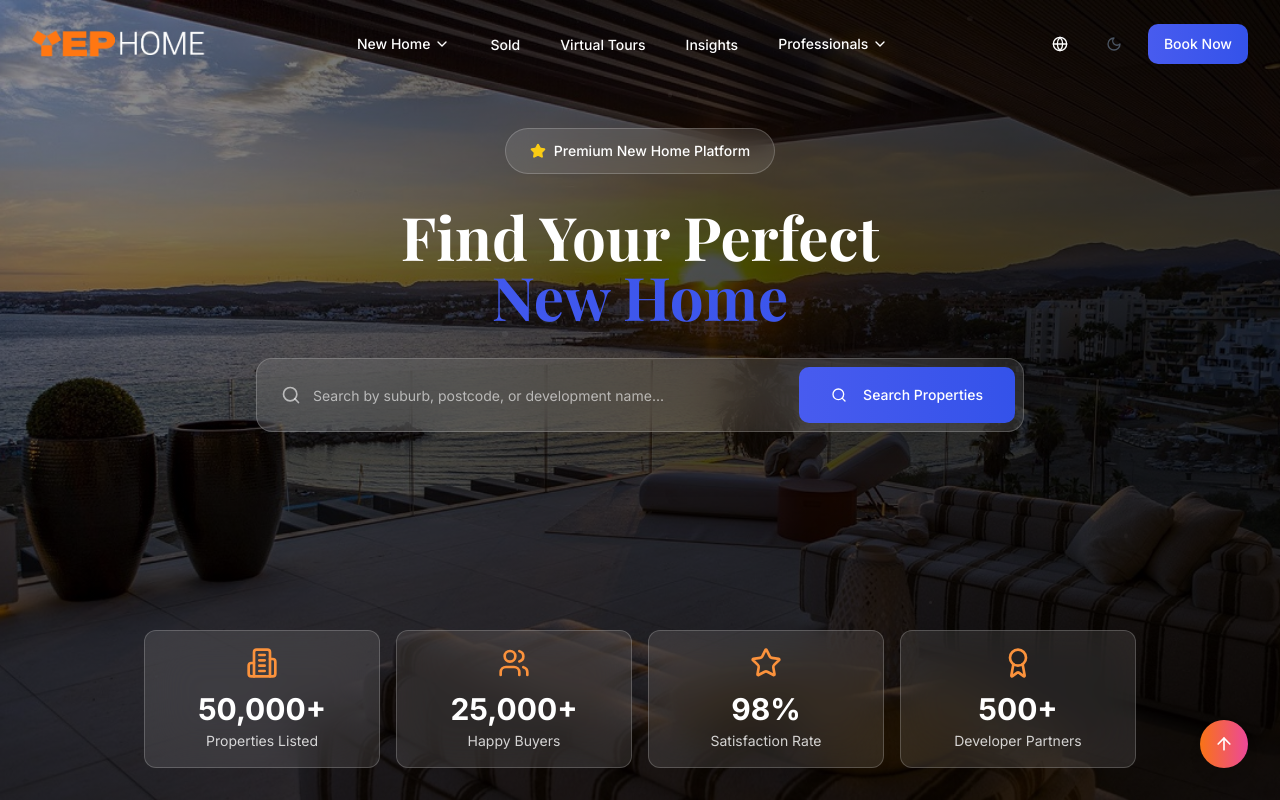
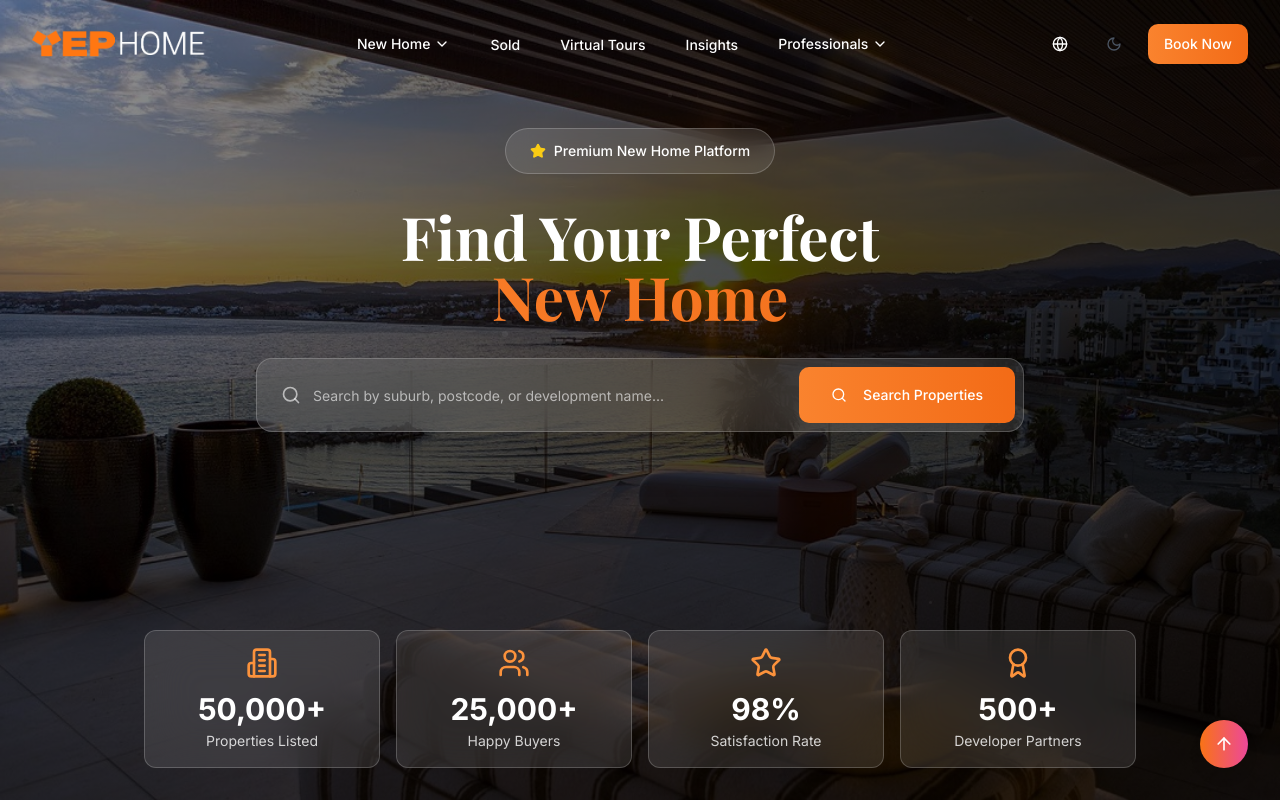
Before and after one commit to sherry-dong-11/modern-seaside-stay-778, a React (Vite) app: page / in a window 1280 px wide. Shown: the top 800 px of the page. Built offline with nearby package versions, Linux system fonts and the light colour scheme.

Commit message:
Reverted to commit aadb9ce81ffaf1e75fe9583ddb8439a43057251a

```diff
--- a/src/index.css
+++ b/src/index.css
@@ -8,152 +8,126 @@
 @layer base {
   :root {
     --background: 0 0% 100%;
-    --foreground: 215 25% 8%;
+    --foreground: 210 40% 8%;
 
     --card: 0 0% 100%;
-    --card-foreground: 215 25% 8%;
+    --card-foreground: 210 40% 8%;
 
     --popover: 0 0% 100%;
-    --popover-foreground: 215 25% 8%;
+    --popover-foreground: 210 40% 8%;
 
-    --primary: 233 84% 61%;
+    --primary: 25 95% 58%;
     --primary-foreground: 0 0% 100%;
 
-    --secondary: 220 13% 96%;
-    --secondary-foreground: 215 20% 15%;
+    --secondary: 210 40% 98%;
+    --secondary-foreground: 210 40% 15%;
 
-    --muted: 220 13% 96%;
-    --muted-foreground: 215 16% 47%;
+    --muted: 210 40% 96%;
+    --muted-foreground: 210 30% 45%;
 
-    --accent: 233 100% 97%;
-    --accent-foreground: 233 84% 25%;
+    --accent: 25 95% 95%;
+    --accent-foreground: 25 95% 25%;
 
-    --destructive: 0 84% 60%;
+    --destructive: 0 85% 60%;
     --destructive-foreground: 0 0% 100%;
 
-    --border: 220 13% 91%;
-    --input: 220 13% 96%;
-    --ring: 233 84% 61%;
+    --border: 210 20% 88%;
+    --input: 210 20% 95%;
+    --ring: 25 95% 58%;
 
-    /* Tech-forward design tokens inspired by lofty.ai */
-    --primary-50: 240 100% 98%;
-    --primary-100: 238 84% 94%;
-    --primary-200: 237 83% 88%;
-    --primary-500: 233 84% 61%;
-    --primary-600: 230 81% 56%;
-    --primary-700: 227 77% 51%;
-    --primary-900: 224 71% 32%;
-
-    --slate-50: 210 40% 98%;
-    --slate-100: 210 40% 96%;
-    --slate-200: 213 27% 84%;
-    --slate-300: 215 20% 65%;
-    --slate-400: 215 16% 47%;
-    --slate-500: 215 19% 35%;
-    --slate-600: 215 28% 17%;
-    --slate-700: 217 33% 17%;
-    --slate-800: 215 28% 17%;
-    --slate-900: 222 84% 5%;
+    /* Premium design tokens */
+    --primary-50: 33 100% 96%;
+    --primary-100: 30 100% 90%;
+    --primary-200: 28 100% 82%;
+    --primary-500: 25 95% 58%;
+    --primary-600: 23 90% 52%;
+    --primary-900: 15 75% 25%;
 
     --neutral-50: 0 0% 98%;
-    --neutral-100: 210 17% 95%;
-    --neutral-200: 214 15% 89%;
-    --neutral-300: 215 14% 76%;
-    --neutral-400: 215 13% 65%;
-    --neutral-500: 215 16% 47%;
-    --neutral-600: 215 19% 35%;
-    --neutral-700: 215 25% 27%;
-    --neutral-800: 217 33% 17%;
-    --neutral-900: 222 84% 5%;
+    --neutral-100: 210 20% 96%;
+    --neutral-200: 210 16% 88%;
+    --neutral-300: 210 14% 76%;
+    --neutral-400: 210 12% 64%;
+    --neutral-500: 210 10% 52%;
+    --neutral-600: 210 12% 40%;
+    --neutral-700: 210 14% 28%;
+    --neutral-800: 210 16% 16%;
+    --neutral-900: 210 20% 8%;
 
-    /* Tech gradients */
+    /* Gradients */
     --gradient-primary: linear-gradient(135deg, hsl(var(--primary-500)), hsl(var(--primary-600)));
-    --gradient-hero: linear-gradient(135deg, hsl(var(--primary-600)), hsl(var(--primary-700)));
-    --gradient-subtle: linear-gradient(135deg, hsl(var(--slate-50)), hsl(var(--primary-50)));
-    --gradient-tech: linear-gradient(135deg, hsl(var(--slate-900)), hsl(var(--neutral-800)));
+    --gradient-subtle: linear-gradient(135deg, hsl(var(--neutral-50)), hsl(var(--primary-50)));
+    --gradient-hero: linear-gradient(135deg, hsl(var(--primary-500) / 0.9), hsl(var(--primary-600) / 0.95));
 
-    /* Tech shadows */
-    --shadow-sm: 0 1px 2px 0 hsl(var(--slate-900) / 0.05);
-    --shadow-md: 0 4px 6px -1px hsl(var(--slate-900) / 0.1), 0 2px 4px -1px hsl(var(--slate-900) / 0.06);
-    --shadow-lg: 0 10px 15px -3px hsl(var(--slate-900) / 0.1), 0 4px 6px -2px hsl(var(--slate-900) / 0.05);
-    --shadow-xl: 0 20px 25px -5px hsl(var(--slate-900) / 0.1), 0 10px 10px -5px hsl(var(--slate-900) / 0.04);
-    --shadow-primary: 0 10px 25px -3px hsl(var(--primary-500) / 0.25);
+    /* Shadows */
+    --shadow-sm: 0 1px 2px 0 hsl(var(--neutral-900) / 0.05);
+    --shadow-md: 0 4px 6px -1px hsl(var(--neutral-900) / 0.1), 0 2px 4px -1px hsl(var(--neutral-900) / 0.06);
+    --shadow-lg: 0 10px 15px -3px hsl(var(--neutral-900) / 0.1), 0 4px 6px -2px hsl(var(--neutral-900) / 0.05);
+    --shadow-xl: 0 20px 25px -5px hsl(var(--neutral-900) / 0.1), 0 10px 10px -5px hsl(var(--neutral-900) / 0.04);
+    --shadow-primary: 0 10px 25px -3px hsl(var(--primary-500) / 0.2);
 
     --radius: 0.75rem;
   }
 
   .dark {
-    --background: 222 84% 5%;
-    --foreground: 210 40% 98%;
+    --background: 210 20% 8%;
+    --foreground: 210 20% 98%;
 
-    --card: 217 33% 17%;
-    --card-foreground: 210 40% 98%;
+    --card: 210 20% 12%;
+    --card-foreground: 210 20% 98%;
 
-    --popover: 217 33% 17%;
-    --popover-foreground: 210 40% 98%;
+    --popover: 210 20% 12%;
+    --popover-foreground: 210 20% 98%;
 
-    --primary: 233 84% 61%;
+    --primary: 25 95% 58%;
     --primary-foreground: 0 0% 100%;
 
-    --secondary: 215 28% 17%;
-    --secondary-foreground: 210 40% 98%;
+    --secondary: 210 20% 15%;
+    --secondary-foreground: 210 20% 98%;
 
-    --muted: 215 28% 17%;
-    --muted-foreground: 215 20% 65%;
+    --muted: 210 20% 15%;
+    --muted-foreground: 210 20% 65%;
 
-    --accent: 233 84% 15%;
-    --accent-foreground: 233 84% 85%;
+    --accent: 25 95% 15%;
+    --accent-foreground: 25 95% 85%;
 
     --destructive: 0 70% 55%;
-    --destructive-foreground: 210 40% 98%;
+    --destructive-foreground: 210 20% 98%;
 
-    --border: 215 28% 17%;
-    --input: 215 28% 17%;
-    --ring: 233 84% 61%;
+    --border: 210 20% 20%;
+    --input: 210 20% 20%;
+    --ring: 25 95% 58%;
 
-    /* Dark mode tech tokens */
-    --primary-50: 224 71% 4%;
-    --primary-100: 226 73% 8%;
-    --primary-200: 228 75% 12%;
-    --primary-500: 233 84% 61%;
-    --primary-600: 235 86% 65%;
-    --primary-700: 237 88% 69%;
-    --primary-900: 240 100% 94%;
+    /* Dark mode premium tokens */
+    --primary-50: 15 75% 8%;
+    --primary-100: 18 80% 12%;
+    --primary-200: 20 85% 16%;
+    --primary-500: 25 95% 58%;
+    --primary-600: 27 98% 62%;
+    --primary-900: 33 100% 90%;
 
-    --slate-50: 222 84% 5%;
-    --slate-100: 217 33% 17%;
-    --slate-200: 215 28% 17%;
-    --slate-300: 215 25% 27%;
-    --slate-400: 215 19% 35%;
-    --slate-500: 215 16% 47%;
-    --slate-600: 215 13% 65%;
-    --slate-700: 215 14% 76%;
-    --slate-800: 214 15% 89%;
-    --slate-900: 210 17% 95%;
+    --neutral-50: 210 20% 8%;
+    --neutral-100: 210 18% 12%;
+    --neutral-200: 210 16% 16%;
+    --neutral-300: 210 14% 24%;
+    --neutral-400: 210 12% 36%;
+    --neutral-500: 210 10% 48%;
+    --neutral-600: 210 12% 60%;
+    --neutral-700: 210 14% 72%;
+    --neutral-800: 210 16% 84%;
+    --neutral-900: 210 20% 92%;
 
-    --neutral-50: 222 84% 5%;
-    --neutral-100: 217 33% 17%;
-    --neutral-200: 215 28% 17%;
-    --neutral-300: 215 25% 27%;
-    --neutral-400: 215 19% 35%;
-    --neutral-500: 215 16% 47%;
-    --neutral-600: 215 13% 65%;
-    --neutral-700: 215 14% 76%;
-    --neutral-800: 214 15% 89%;
-    --neutral-900: 210 17% 95%;
+    /* Dark gradients */
+    --gradient-primary: linear-gradient(135deg, hsl(var(--primary-500)), hsl(var(--primary-600)));
+    --gradient-subtle: linear-gradient(135deg, hsl(var(--neutral-50)), hsl(var(--primary-50)));
+    --gradient-hero: linear-gradient(135deg, hsl(var(--primary-500) / 0.9), hsl(var(--primary-600) / 0.95));
 
-    /* Dark tech gradients */
-    --gradient-primary: linear-gradient(135deg, hsl(var(--primary-500)), hsl(var(--primary-600)));
-    --gradient-hero: linear-gradient(135deg, hsl(var(--primary-600)), hsl(var(--primary-700)));
-    --gradient-subtle: linear-gradient(135deg, hsl(var(--slate-50)), hsl(var(--primary-50)));
-    --gradient-tech: linear-gradient(135deg, hsl(var(--slate-900)), hsl(var(--neutral-800)));
-
-    /* Dark tech shadows */
-    --shadow-sm: 0 1px 2px 0 hsl(0 0% 0% / 0.3);
-    --shadow-md: 0 4px 6px -1px hsl(0 0% 0% / 0.4), 0 2px 4px -1px hsl(0 0% 0% / 0.3);
-    --shadow-lg: 0 10px 15px -3px hsl(0 0% 0% / 0.4), 0 4px 6px -2px hsl(0 0% 0% / 0.3);
-    --shadow-xl: 0 20px 25px -5px hsl(0 0% 0% / 0.5), 0 10px 10px -5px hsl(0 0% 0% / 0.3);
-    --shadow-primary: 0 10px 25px -3px hsl(var(--primary-500) / 0.4);
+    /* Dark shadows */
+    --shadow-sm: 0 1px 2px 0 hsl(0 0% 0% / 0.2);
+    --shadow-md: 0 4px 6px -1px hsl(0 0% 0% / 0.3), 0 2px 4px -1px hsl(0 0% 0% / 0.2);
+    --shadow-lg: 0 10px 15px -3px hsl(0 0% 0% / 0.3), 0 4px 6px -2px hsl(0 0% 0% / 0.2);
+    --shadow-xl: 0 20px 25px -5px hsl(0 0% 0% / 0.4), 0 10px 10px -5px hsl(0 0% 0% / 0.2);
+    --shadow-primary: 0 10px 25px -3px hsl(var(--primary-500) / 0.3);
   }
 }
 
@@ -178,15 +152,15 @@
   }
 
   .btn-primary {
-    @apply relative overflow-hidden bg-gradient-to-r from-primary to-primary-600 text-primary-foreground rounded-xl px-8 py-3.5 font-semibold transition-all duration-300 hover:shadow-primary hover:-translate-y-0.5 active:scale-[0.98] before:absolute before:inset-0 before:bg-gradient-to-r before:from-white/20 before:to-transparent before:opacity-0 hover:before:opacity-100 before:transition-opacity;
+    @apply relative overflow-hidden bg-gradient-to-r from-primary to-primary-600 text-primary-foreground rounded-xl px-8 py-3.5 font-semibold transition-all duration-300 hover:shadow-primary active:scale-[0.98] before:absolute before:inset-0 before:bg-gradient-to-r before:from-white/20 before:to-transparent before:opacity-0 hover:before:opacity-100 before:transition-opacity;
   }
 
   .btn-secondary {
-    @apply bg-slate-50 text-slate-900 border border-slate-200 rounded-xl px-8 py-3.5 font-semibold transition-all duration-300 hover:bg-slate-100 hover:border-slate-300 hover:-translate-y-0.5 active:scale-[0.98] dark:bg-slate-800 dark:text-slate-100 dark:border-slate-700 dark:hover:bg-slate-700;
+    @apply bg-white/10 backdrop-blur-sm text-white border border-white/20 rounded-xl px-8 py-3.5 font-semibold transition-all duration-300 hover:bg-white/20 hover:border-white/30 active:scale-[0.98];
   }
 
   .btn-outline {
-    @apply border-2 border-primary text-primary bg-transparent rounded-xl px-8 py-3.5 font-semibold transition-all duration-300 hover:bg-primary hover:text-primary-foreground hover:-translate-y-0.5 active:scale-[0.98];
+    @apply border-2 border-primary text-primary bg-transparent rounded-xl px-8 py-3.5 font-semibold transition-all duration-300 hover:bg-primary hover:text-primary-foreground active:scale-[0.98];
   }
 
   .section {
@@ -198,23 +172,19 @@
   }
 
   .card-modern {
-    @apply bg-white dark:bg-slate-800 rounded-2xl p-6 shadow-lg hover:shadow-xl transition-all duration-300 border border-slate-200 dark:border-slate-700 hover:border-primary/20 dark:hover:border-primary/30 hover:-translate-y-1;
+    @apply bg-white dark:bg-neutral-100 rounded-2xl p-6 shadow-lg hover:shadow-xl transition-all duration-300 border border-neutral-200 dark:border-neutral-200 hover:border-primary/20 dark:hover:border-primary/30;
   }
 
   .card-premium {
-    @apply bg-gradient-to-br from-white to-slate-50 dark:from-slate-800 dark:to-slate-900 rounded-2xl p-8 shadow-xl hover:shadow-2xl transition-all duration-500 border border-slate-200 dark:border-slate-700 hover:-translate-y-1;
+    @apply bg-gradient-to-br from-white to-neutral-50 dark:from-neutral-100 dark:to-neutral-200 rounded-2xl p-8 shadow-xl hover:shadow-2xl transition-all duration-500 border border-neutral-200 dark:border-neutral-300;
   }
 
   .glass-card {
-    @apply bg-white/80 dark:bg-slate-800/90 backdrop-blur-xl border border-white/20 dark:border-slate-700/30 rounded-2xl shadow-lg;
+    @apply bg-white/80 dark:bg-neutral-100/90 backdrop-blur-xl border border-white/20 dark:border-neutral-200/30 rounded-2xl shadow-lg;
   }
 
   .hero-gradient {
     background: var(--gradient-hero);
-  }
-
-  .tech-gradient {
-    background: var(--gradient-tech);
   }
 
   .text-gradient {
@@ -222,16 +192,7 @@
   }
 
   .input-modern {
-    @apply w-full px-4 py-3 rounded-xl border border-slate-200 dark:border-slate-700 bg-white dark:bg-slate-800 text-slate-900 dark:text-slate-100 placeholder:text-slate-500 focus:outline-none focus:ring-2 focus:ring-primary/20 focus:border-primary transition-all duration-200;
-  }
-
-  /* Tech-forward sections */
-  .section-tech {
-    @apply bg-slate-900 text-white;
-  }
-
-  .section-light {
-    @apply bg-slate-50 dark:bg-slate-900;
+    @apply w-full px-4 py-3 rounded-xl border border-neutral-200 dark:border-neutral-300 bg-white dark:bg-neutral-50 text-neutral-900 placeholder:text-neutral-500 focus:outline-none focus:ring-2 focus:ring-primary/20 focus:border-primary transition-all duration-200;
   }
 
   .page-transition-enter {
--- a/src/pages/Apartments.tsx
+++ b/src/pages/Apartments.tsx
@@ -241,6 +241,12 @@ export default function Apartments() {
               />
             </div>
 
+            {/* Results Summary */}
+            <div className="flex justify-between items-center mt-4 animate-fade-in [animation-delay:300ms]">
+              <p className="text-muted-foreground">
+                {t.apartments.filters.showing} {filteredApartments.length} {t.apartments.filters.of} {allApartments.length} {t.apartments.filters.accommodations}
+              </p>
+            </div>
           </div>
         </section>
 
--- a/tailwind.config.ts
+++ b/tailwind.config.ts
@@ -74,18 +74,6 @@ export default {
 					700: 'hsl(var(--neutral-700))',
 					800: 'hsl(var(--neutral-800))',
 					900: 'hsl(var(--neutral-900))'
-				},
-				slate: {
-					50: 'hsl(var(--slate-50))',
-					100: 'hsl(var(--slate-100))',
-					200: 'hsl(var(--slate-200))',
-					300: 'hsl(var(--slate-300))',
-					400: 'hsl(var(--slate-400))',
-					500: 'hsl(var(--slate-500))',
-					600: 'hsl(var(--slate-600))',
-					700: 'hsl(var(--slate-700))',
-					800: 'hsl(var(--slate-800))',
-					900: 'hsl(var(--slate-900))'
 				}
 			},
 			borderRadius: {
```
